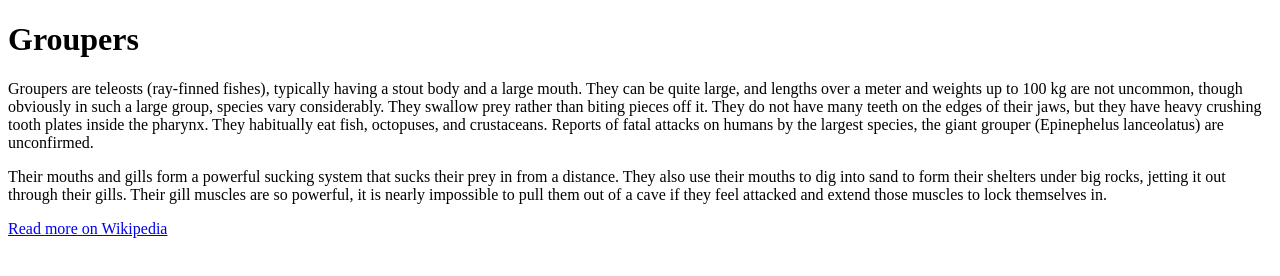
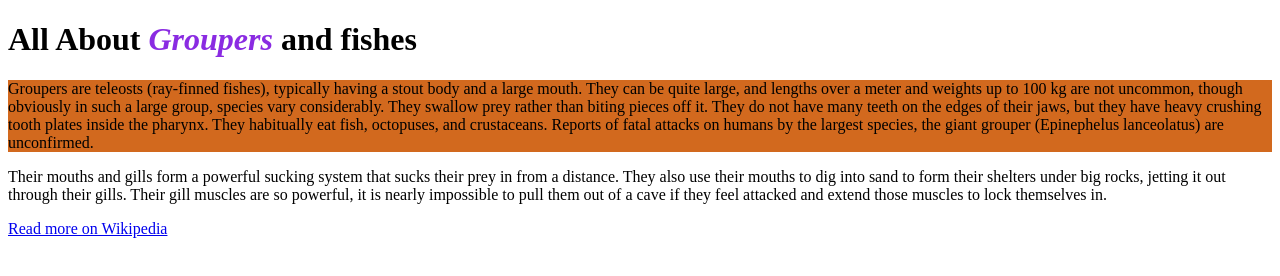
Before and after one commit to michellepk212/5-1-CSS-Grouping-Elements, a plain HTML site: page index.html in a window 1280 px wide. Drawn offline with Linux system fonts and the light colour scheme.

Commit message:
updated fishes

```diff
--- a/index.html
+++ b/index.html
@@ -4,14 +4,25 @@
         <meta charset="utf-8">
         <title>Challenge: Group the groupers</title>
         <style>
+           .first-sentence {
+            color:blueviolet;
+            font-style:italic;
+           }
 
+           .info {
+            background-color:chocolate
+           }
+
+           .gill {
+            background-color:crimson
+           }
         </style>
     </head>
     <body>
 
-        <h1>Groupers</h1>
+        <h1>All About <span class="first-sentence">Groupers</span> and fishes</h1>
 
-        <p>Groupers are teleosts (ray-finned fishes), typically having a stout body and a large mouth. They can be quite large, and lengths over a meter and weights up to 100 kg are not uncommon, though obviously in such a large group, species vary considerably. They swallow prey rather than biting pieces off it. They do not have many teeth on the edges of their jaws, but they have heavy crushing tooth plates inside the pharynx. They habitually eat fish, octopuses, and crustaceans. Reports of fatal attacks on humans by the largest species, the giant grouper (Epinephelus lanceolatus) are unconfirmed.</p>
+        <div class="info"><p>Groupers are teleosts (ray-finned fishes), typically having a stout body and a large mouth. They can be quite large, and lengths over a meter and weights up to 100 kg are not uncommon, though obviously in such a large group, species vary considerably. They swallow prey rather than biting pieces off it. They do not have many teeth on the edges of their jaws, but they have heavy crushing tooth plates inside the pharynx. They habitually eat fish, octopuses, and crustaceans. Reports of fatal attacks on humans by the largest species, the giant grouper (Epinephelus lanceolatus) are unconfirmed.</p></div>
 
         <p>Their mouths and gills form a powerful sucking system that sucks their prey in from a distance. They also use their mouths to dig into sand to form their shelters under big rocks, jetting it out through their gills. Their gill muscles are so powerful, it is nearly impossible to pull them out of a cave if they feel attacked and extend those muscles to lock themselves in.</p>
 
```
